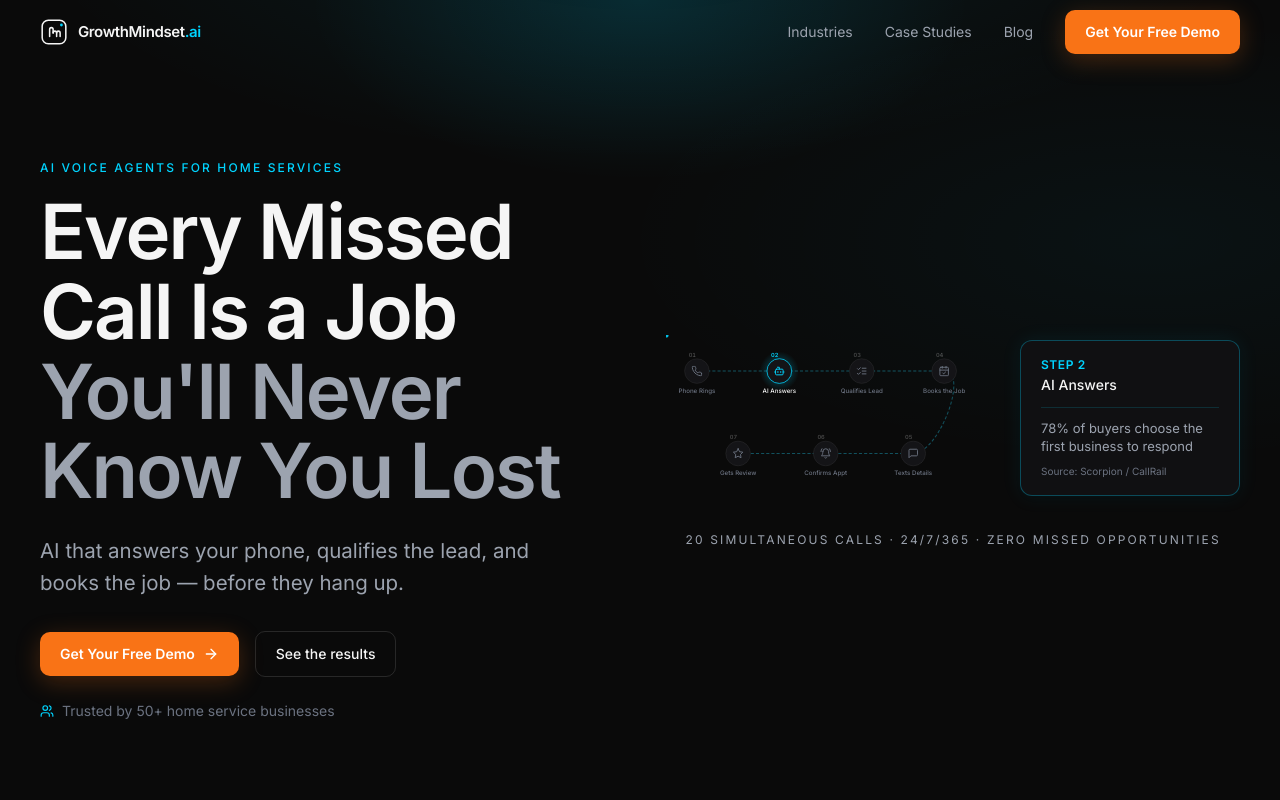
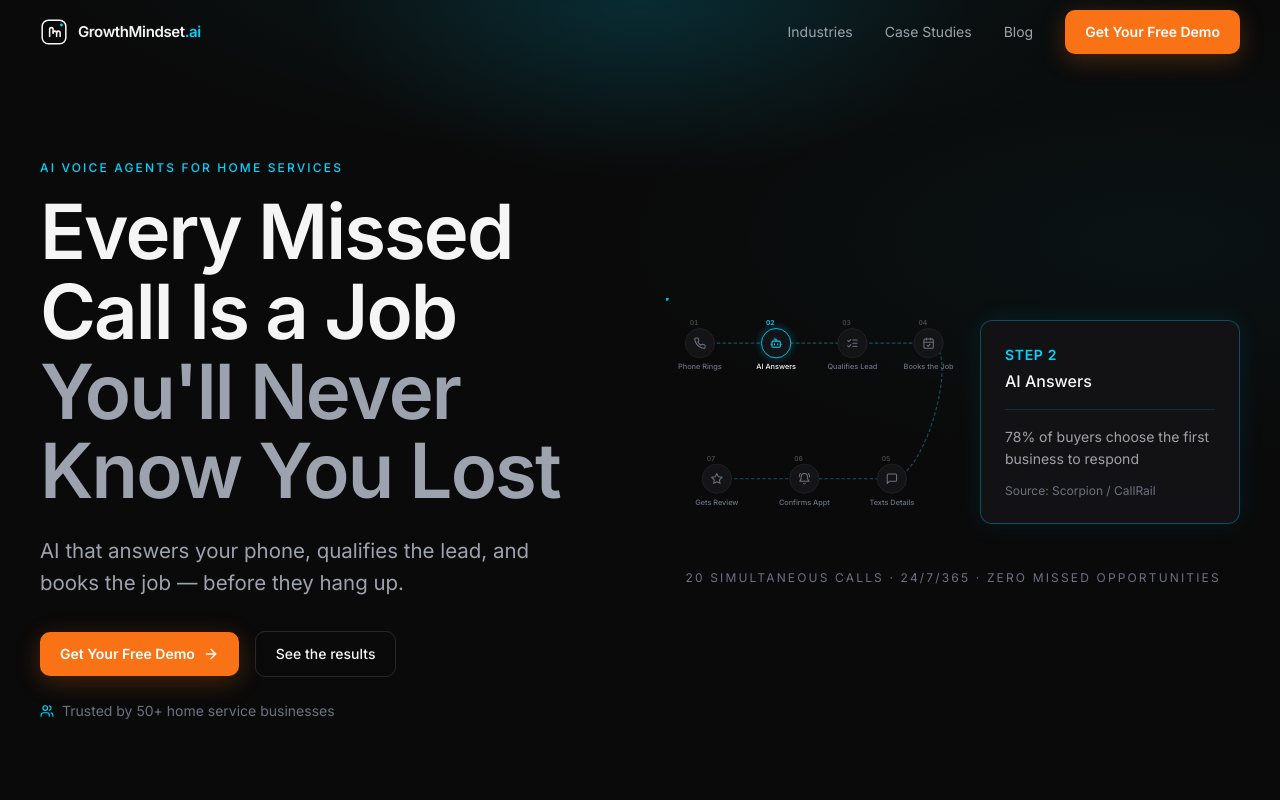
Before and after one commit to MattymBaylor/gms-website-3.0-perplexity, a Next.js app: page / in a window 1280 px wide. Shown: the top 800 px of the page. Built offline with nearby package versions, Linux system fonts and the light colour scheme.

Commit message:
fix: scale up hero blueprint to match headline height — taller SVG, bigger stat card

```diff
--- a/components/HeroBlueprint.tsx
+++ b/components/HeroBlueprint.tsx
@@ -17,6 +17,8 @@ import {
  * voice agent lifecycle. Steps flow left→right (top row) then right→left
  * (bottom row). A fixed stat card on the right glows in sync with the
  * active node. Click any node to jump to it; auto-cycle resumes from there.
+ *
+ * V3: Taller layout to match the height of the left-column headline.
  */
 
 interface NodeDef {
@@ -76,27 +78,28 @@ export function HeroBlueprint() {
 
   const visibleIdx = hoverIdx ?? activeIdx;
 
-  /* ── Desktop layout positions (viewBox 0 0 640 320) ── */
+  /* ── Desktop layout positions (viewBox 0 0 520 440) ── */
+  /* Taller viewBox so the diagram fills the vertical space */
   const topRow = [
-    { x: 60,  y: 70 },
-    { x: 220, y: 70 },
-    { x: 380, y: 70 },
-    { x: 540, y: 70 },
+    { x: 60,  y: 80 },
+    { x: 195, y: 80 },
+    { x: 330, y: 80 },
+    { x: 465, y: 80 },
   ];
   const botRow = [
-    { x: 480, y: 230 },
-    { x: 310, y: 230 },
-    { x: 140, y: 230 },
+    { x: 400, y: 320 },
+    { x: 245, y: 320 },
+    { x: 90,  y: 320 },
   ];
   const positions = [...topRow, ...botRow];
 
-  /* The flow path: top row L→R, curve down-right, bottom row R→L */
+  /* The flow path: top row L→R, curve down, bottom row R→L */
   const FLOW_PATH = [
     `M ${topRow[0].x} ${topRow[0].y}`,
     `L ${topRow[1].x} ${topRow[1].y}`,
     `L ${topRow[2].x} ${topRow[2].y}`,
     `L ${topRow[3].x} ${topRow[3].y}`,
-    `C ${topRow[3].x + 50} ${topRow[3].y}, ${botRow[0].x + 50} ${botRow[0].y}, ${botRow[0].x} ${botRow[0].y}`,
+    `C ${topRow[3].x + 60} ${topRow[3].y}, ${botRow[0].x + 60} ${botRow[0].y}, ${botRow[0].x} ${botRow[0].y}`,
     `L ${botRow[1].x} ${botRow[1].y}`,
     `L ${botRow[2].x} ${botRow[2].y}`,
   ].join(' ');
@@ -104,14 +107,14 @@ export function HeroBlueprint() {
   return (
     <div className="relative w-full">
       {/* ── Desktop / tablet ── */}
-      <div className="relative hidden sm:block">
-        {/* Two-part layout: diagram left, stat card right */}
-        <div className="flex items-center gap-6">
-          {/* Diagram */}
+      <div className="relative hidden sm:flex flex-col gap-5">
+        {/* Two-part layout: diagram on top-left area, stat card integrated */}
+        <div className="flex items-stretch gap-5">
+          {/* Diagram — takes up the left portion */}
           <div className="flex-1 min-w-0">
             <svg
-              viewBox="0 0 640 320"
-              className="relative w-full"
+              viewBox="0 0 520 440"
+              className="relative w-full h-full"
               role="img"
               aria-label="Voice agent lifecycle: 7 steps from phone ring to review."
             >
@@ -180,7 +183,7 @@ export function HeroBlueprint() {
                     <circle
                       cx={pos.x}
                       cy={pos.y}
-                      r="24"
+                      r="26"
                       fill="#141417"
                       stroke={isActive ? '#00d4ff' : 'rgba(255,255,255,0.12)'}
                       strokeWidth={isActive ? 1.5 : 1}
@@ -189,9 +192,9 @@ export function HeroBlueprint() {
 
                     {/* Step number (small, top-left of circle) */}
                     <text
-                      x={pos.x - 16}
-                      y={pos.y - 28}
-                      fontSize="11"
+                      x={pos.x - 18}
+                      y={pos.y - 32}
+                      fontSize="12"
                       fontWeight="600"
                       fill={isActive ? '#00d4ff' : 'rgba(255,255,255,0.25)'}
                       style={{ transition: 'fill 250ms ease', fontVariantNumeric: 'tabular-nums' }}
@@ -219,9 +222,9 @@ export function HeroBlueprint() {
                     {/* Label below */}
                     <text
                       x={pos.x}
-                      y={pos.y + 42}
+                      y={pos.y + 46}
                       textAnchor="middle"
-                      fontSize="12"
+                      fontSize="13"
                       fontWeight="500"
                       fill={isActive ? '#f5f5f5' : '#6b7280'}
                       style={{ transition: 'fill 250ms ease' }}
@@ -235,39 +238,40 @@ export function HeroBlueprint() {
           </div>
 
           {/* ── Fixed stat card on the right ── */}
-          <div className="w-[220px] flex-shrink-0 self-center">
+          <div className="w-[260px] flex-shrink-0 flex items-center">
             <AnimatePresence mode="wait">
               <motion.div
                 key={visibleIdx}
-                initial={{ opacity: 0, y: 6 }}
+                initial={{ opacity: 0, y: 8 }}
                 animate={{ opacity: 1, y: 0 }}
-                exit={{ opacity: 0, y: -6 }}
+                exit={{ opacity: 0, y: -8 }}
                 transition={{ duration: 0.3 }}
-                className="rounded-xl border bg-bg-elevated/95 px-5 py-4 shadow-lg backdrop-blur"
+                className="w-full rounded-xl border px-6 py-6 shadow-lg backdrop-blur"
                 style={{
                   borderColor: 'rgba(0, 212, 255, 0.3)',
-                  boxShadow: '0 0 20px rgba(0, 212, 255, 0.08), 0 4px 12px rgba(0,0,0,0.3)',
+                  boxShadow: '0 0 24px rgba(0, 212, 255, 0.1), 0 4px 16px rgba(0,0,0,0.3)',
+                  background: 'rgba(20, 20, 23, 0.95)',
                 }}
               >
                 {/* Step label */}
-                <p className="text-xs font-semibold uppercase tracking-wider text-accent">
+                <p className="text-sm font-semibold uppercase tracking-wider" style={{ color: '#00d4ff' }}>
                   Step {visibleIdx + 1}
                 </p>
-                <p className="mt-0.5 text-sm font-medium text-ink">
+                <p className="mt-1 text-base font-medium" style={{ color: '#f5f5f5' }}>
                   {NODES[visibleIdx].label}
                 </p>
 
                 {/* Divider */}
                 <div
-                  className="my-3 h-px w-full"
+                  className="my-4 h-px w-full"
                   style={{ background: 'rgba(0, 212, 255, 0.15)' }}
                 />
 
                 {/* Stat */}
-                <p className="text-[13px] leading-snug text-ink-muted">
+                <p className="text-sm leading-relaxed" style={{ color: '#a1a1aa' }}>
                   {NODES[visibleIdx].stat}
                 </p>
-                <p className="mt-2 text-[10px] text-ink-dim">
+                <p className="mt-3 text-xs" style={{ color: '#6b7280' }}>
                   Source: {NODES[visibleIdx].source}
                 </p>
               </motion.div>
@@ -323,7 +327,7 @@ export function HeroBlueprint() {
       </div>
 
       {/* Stat bar */}
-      <p className="mt-8 text-center text-xs uppercase tracking-[0.18em] text-ink-muted">
+      <p className="mt-6 text-center text-xs uppercase tracking-[0.18em]" style={{ color: '#6b7280' }}>
         20 simultaneous calls · 24/7/365 · Zero missed opportunities
       </p>
     </div>
```
